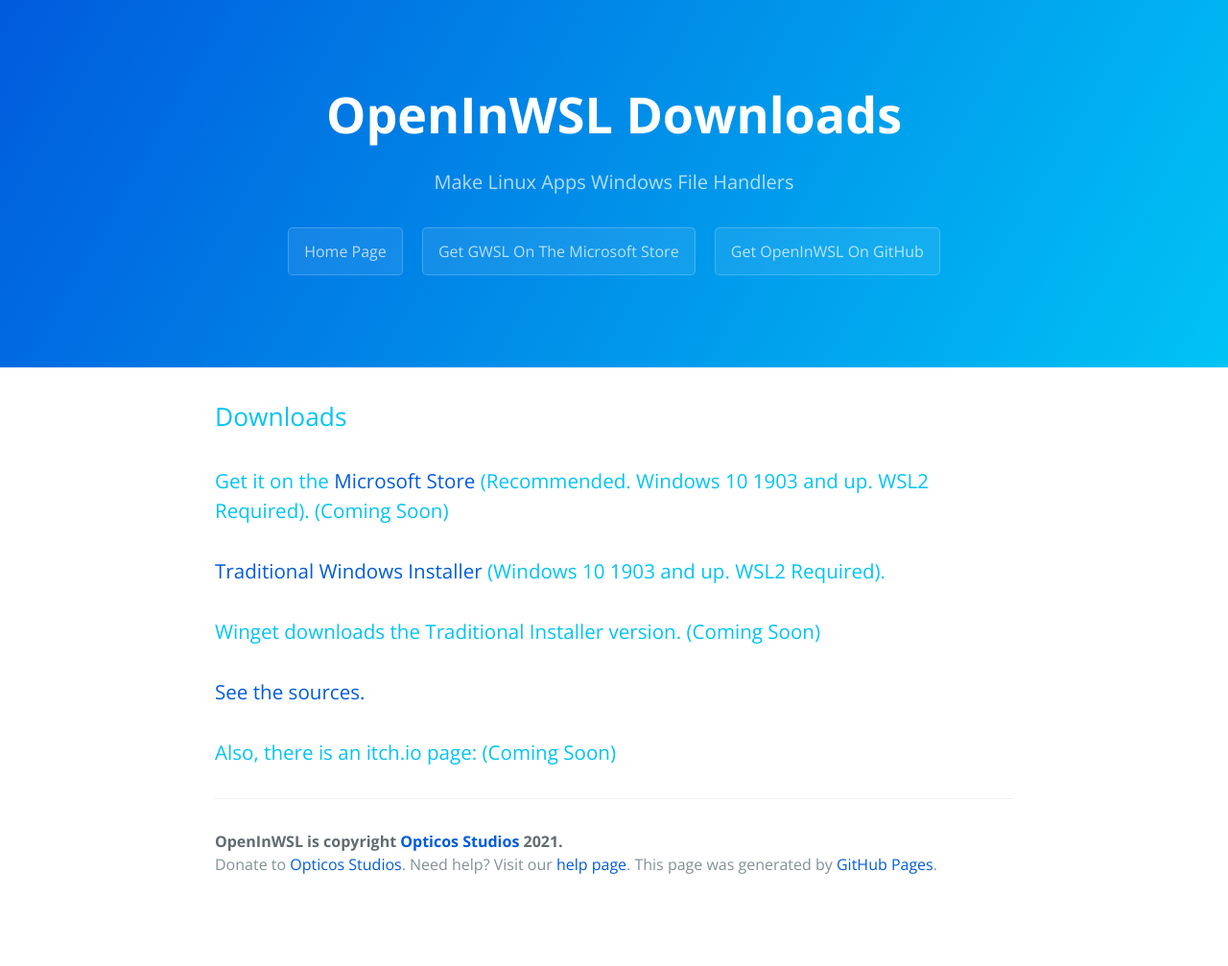
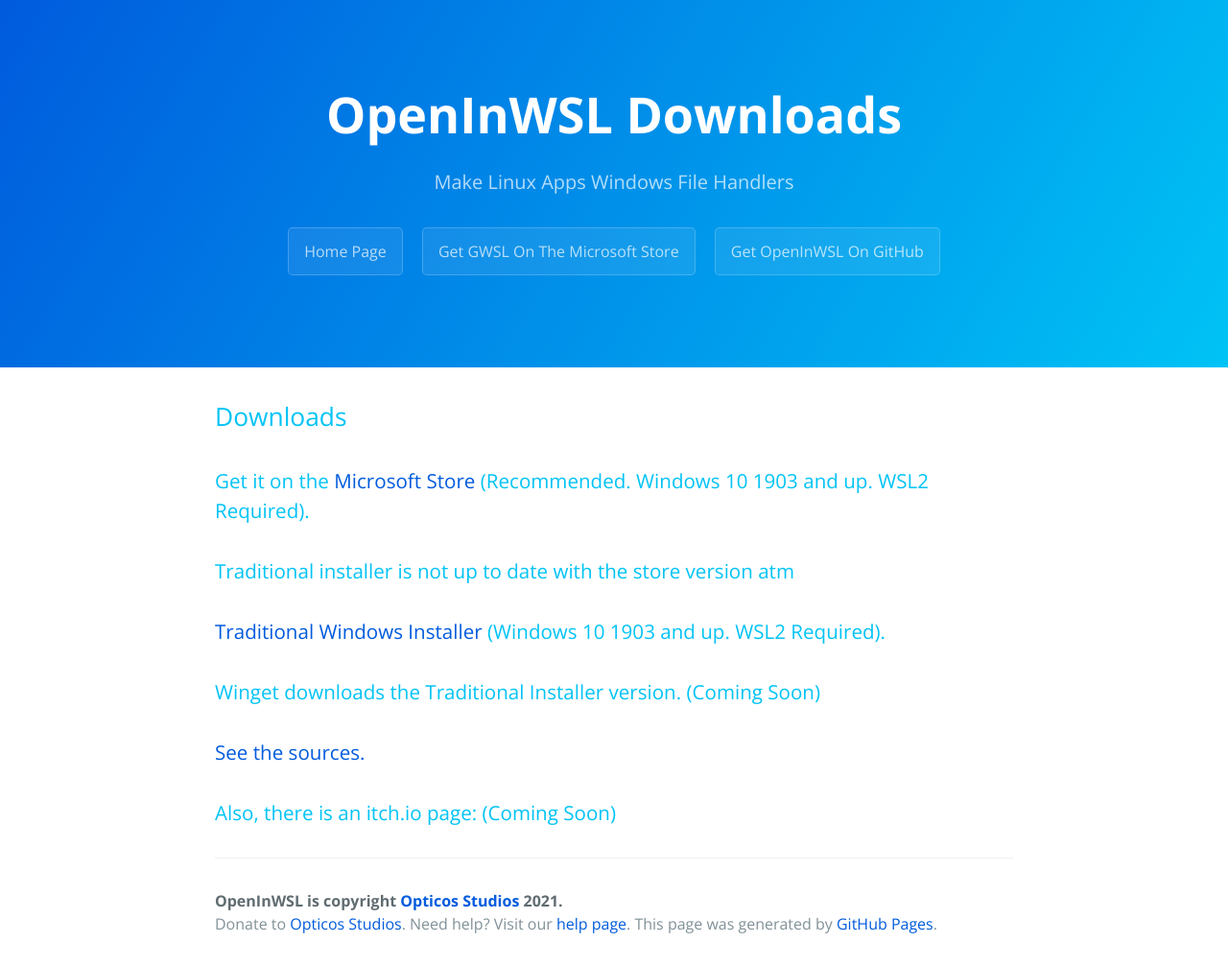
Before and after one commit to Opticos/openinwsl, a Jekyll site: the page built from tutorials/download.md, in a window 1280 px wide. Shown: the whole page at 96% size. Built offline with Jekyll 4.4.1, drawn with Linux system fonts in a browser that asks for light colours; the repository's description, which GitHub fills in, is left out; before the commit the page ends 945 px from its top, so only the background shows below that.

Commit message:
Update download.md

```diff
--- a/tutorials/download.md
+++ b/tutorials/download.md
@@ -6,8 +6,9 @@
 
 ## Downloads
 
-### Get it on the [Microsoft Store](https://www.microsoft.com/en-us/p/gwsl/9nl6kd1h33v3) (Recommended. Windows 10 1903 and up. WSL2 Required). (Coming Soon)
+### Get it on the [Microsoft Store](https://www.microsoft.com/en-us/p/openinwsl/9ngmqpwcg7sf) (Recommended. Windows 10 1903 and up. WSL2 Required).
 
+### Traditional installer is not up to date with the store version atm
 ### [Traditional Windows Installer](https://github.com/Pololot64/OpenInWSL/releases/download/v1.2beta/OpenInWSL.Traditional.beta.1-2.release.x64.exe) (Windows 10 1903 and up. WSL2 Required).
 
 ### Winget downloads the Traditional Installer version. (Coming Soon)
```
